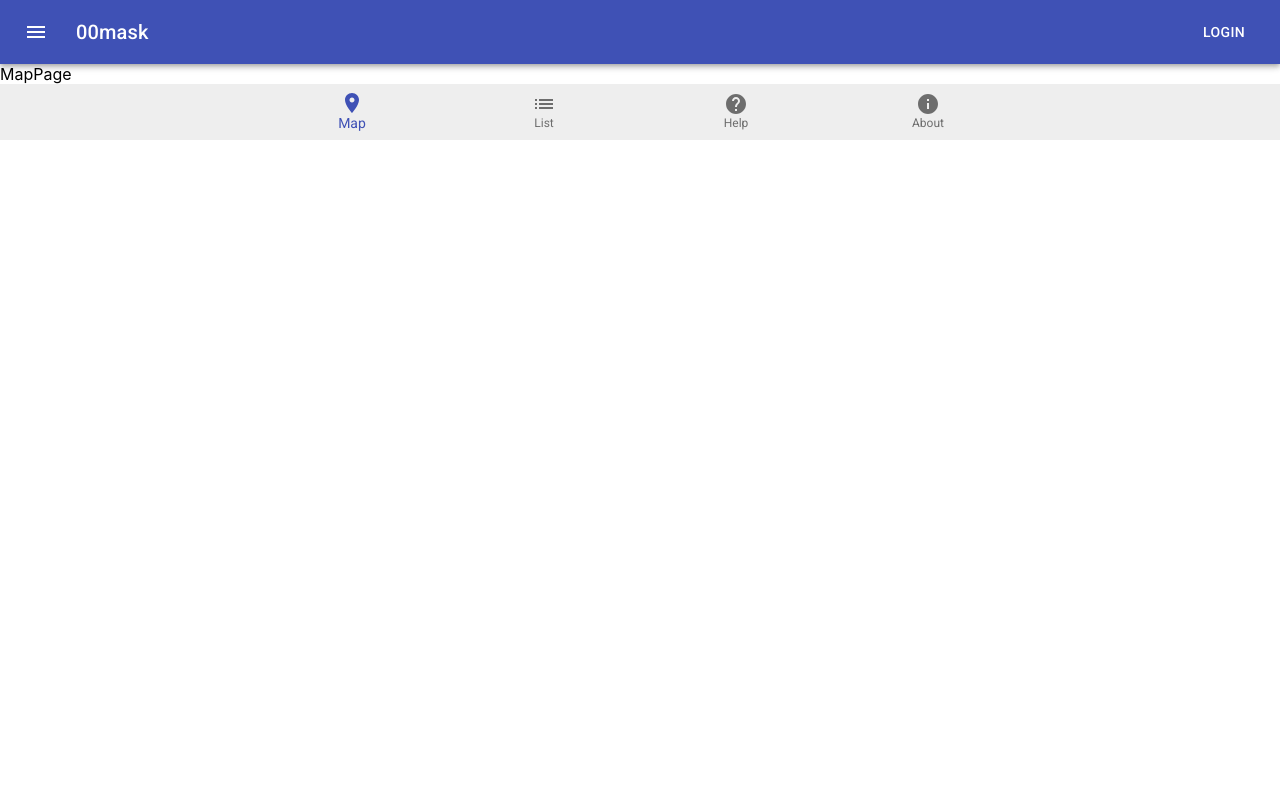
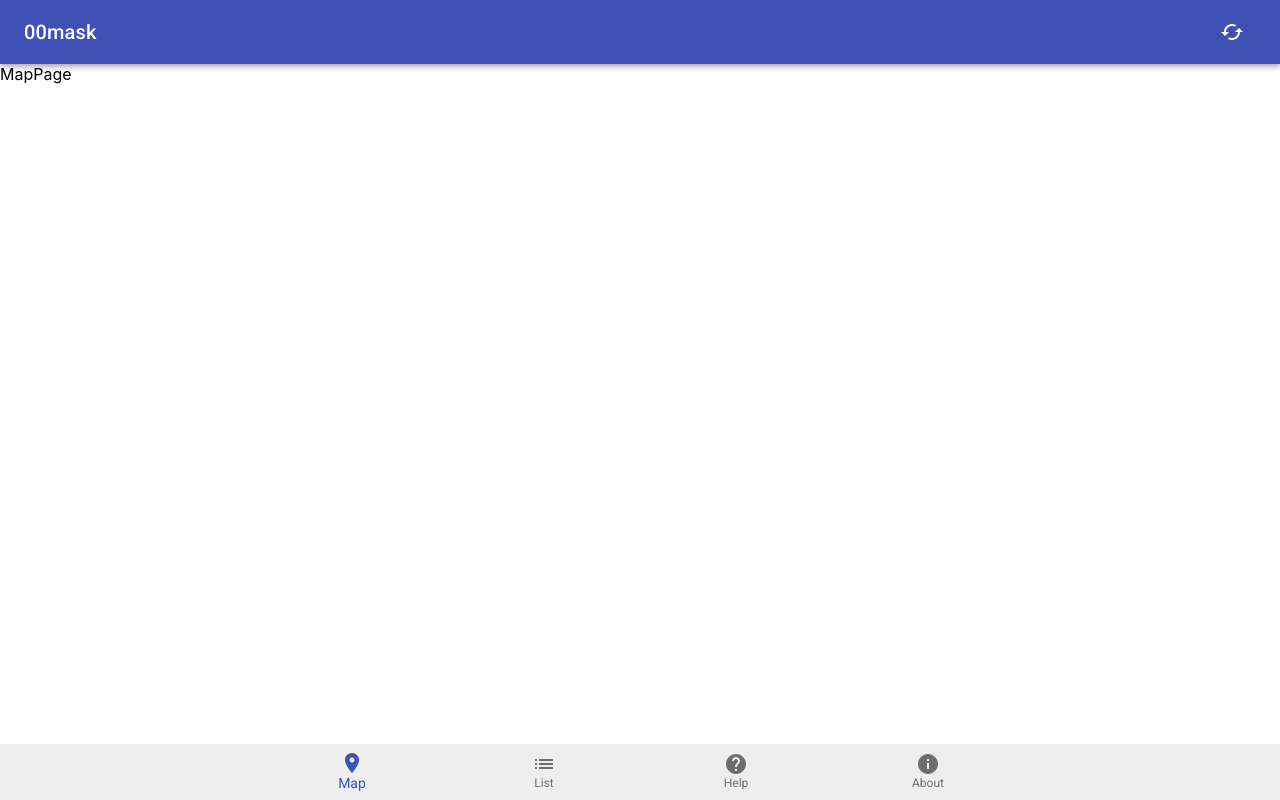
Before and after one commit to leyuri/00mask, a React (Create React App) app: page / in a window 1280 px wide. Built offline with nearby package versions, Linux system fonts and the light colour scheme.

Commit message:
Add Reload Icon to AppBar

```diff
--- a/src/components/AppBar.js
+++ b/src/components/AppBar.js
@@ -6,6 +6,7 @@ import Typography from '@material-ui/core/Typography';
 import Button from '@material-ui/core/Button';
 import IconButton from '@material-ui/core/IconButton';
 import MenuIcon from '@material-ui/icons/Menu';
+import CachedIcon from '@material-ui/icons/Cached';
 
 const useStyles = makeStyles((theme) => ({
   root: {
@@ -27,13 +28,12 @@ export default function ButtonAppBar() {
     <div className={classes.root}>
       <AppBar position="static">
         <Toolbar>
-          <IconButton edge="start" className={classes.menuButton} color="inherit" aria-label="menu">
-            <MenuIcon />
-          </IconButton>
           <Typography variant="h6" className={classes.title}>
             00mask
           </Typography>
-          <Button color="inherit">Login</Button>
+          <IconButton edge="start" color="inherit" aria-label="menu">
+            <CachedIcon />
+          </IconButton>
         </Toolbar>
       </AppBar>
     </div>
--- a/src/components/BottomNav.js
+++ b/src/components/BottomNav.js
@@ -11,6 +11,8 @@ import { Link, useLocation } from 'react-router-dom';
 const useStyles = makeStyles({
   root: {
     background: "#eee",
+    position: "fixed",
+    bottom: 0,
     width: "100%",
     "& .MuiBottomNavigationAction-root": {
         minWidth: 0
```
